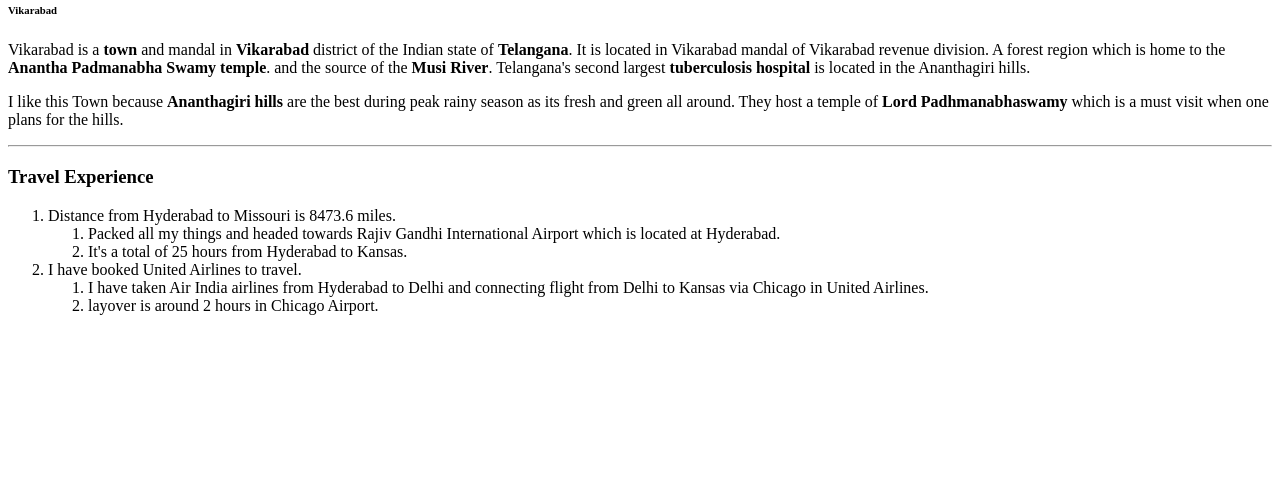
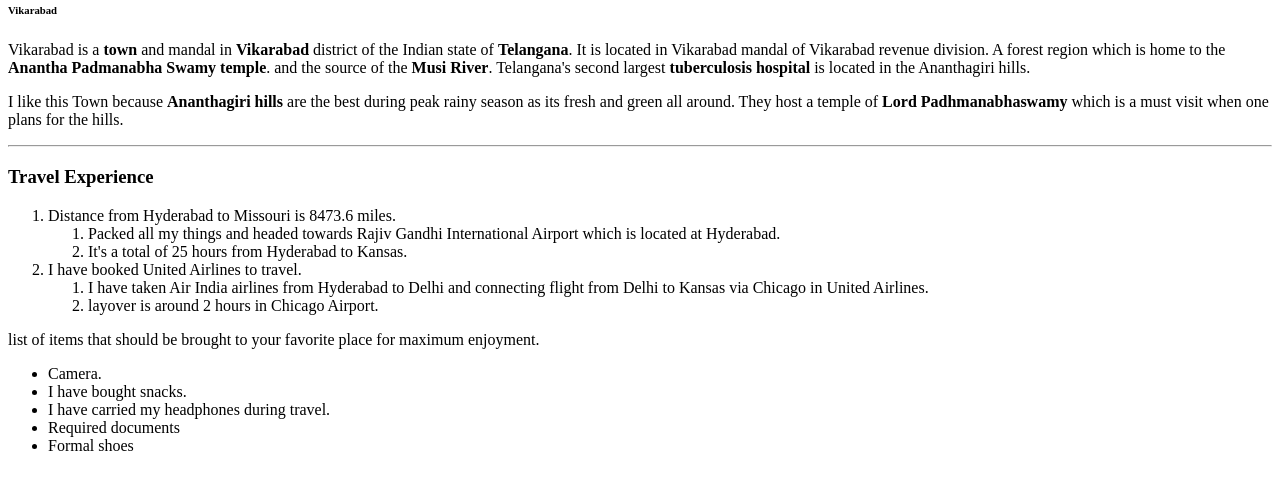
Before and after one commit to 44-563-WebApps-F21/webapps-f21-assignment-3-NARAYANREDDYDODLA, a plain HTML site: page index.html in a window 1280 px wide. Shown: the part 79-568 px from the top of the page. Drawn offline with Linux system fonts and the light colour scheme.

Commit message:
commit changes

```diff
--- a/index.html
+++ b/index.html
@@ -30,6 +30,14 @@
            </ol>
 
     </ol>
+    <p>list of items that should be brought to your favorite place for maximum enjoyment.</p>
+    <ul>
+         <li>Camera.</li>
+         <li>I have bought snacks.</li>
+         <li>I have carried my headphones during travel.</li>
+         <li>Required documents</li>
+         <li>Formal shoes</li>
+    </ul>
 
 
 </body>
```
